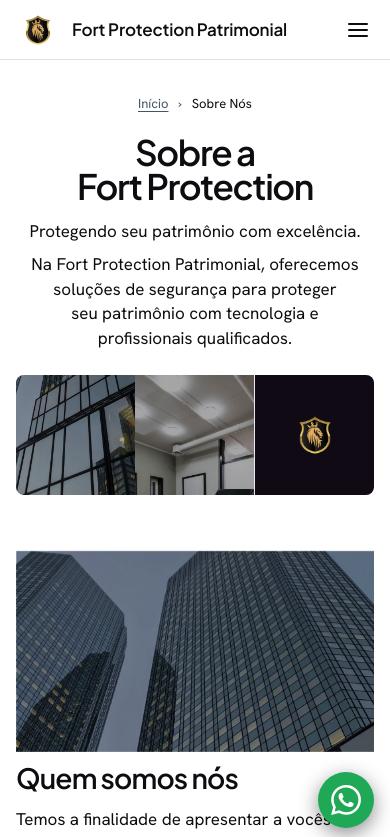
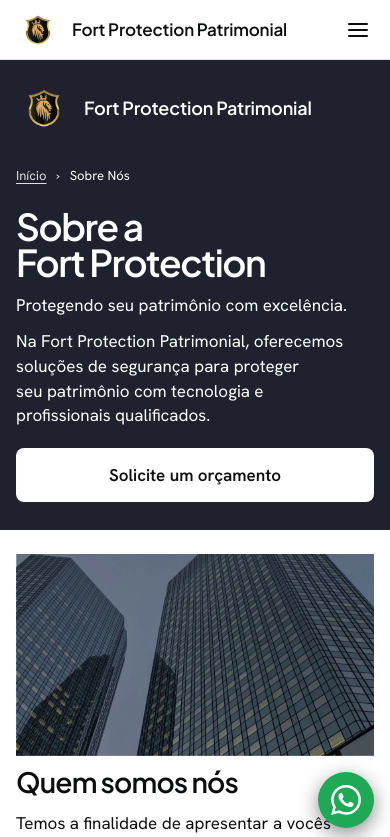
Before and after one commit to th3uuz/fort-protection, a Next.js app: page /sobre in a window 390 px wide. Shown: the top 837 px of the page. Built offline with nearby package versions, Linux system fonts and the light colour scheme.

Commit message:
feat: banner mobile proprio, CNPJ real e credito do desenvolvedor no rodape
Co-Authored-By: Claude Sonnet 5.5 <noreply@anthropic.com>

```diff
--- a/src/app/page.module.css
+++ b/src/app/page.module.css
@@ -41,11 +41,6 @@
   align-items: center;
   gap: 8px 24px;
   margin-top: 8px;
-}
-
-.heroFotos {
-  position: relative;
-  min-height: 260px;
 }
 
 .linkTexto {
@@ -226,12 +221,8 @@
 @media (max-width: 800px) {
   .hero {
     grid-template-columns: minmax(0, 1fr);
-  }
-
-  .heroFotos {
-    order: -1;
-    height: 200px;
-    min-height: 0;
+    background-color: #1f222e;
+    color: var(--paper);
   }
 
   .heroTexto {
@@ -308,12 +299,8 @@
     grid-row: 1;
   }
 
-  .heroFotos {
-    display: none;
-  }
 }
 
-@media (min-width: 801px) {
 .heroAcoes :global(.btn) {
   background: var(--paper);
   color: var(--navy);
@@ -323,4 +310,3 @@
   background: var(--bg-3);
   color: var(--navy);
 }
-}
--- a/src/components/Footer.module.css
+++ b/src/components/Footer.module.css
@@ -145,6 +145,22 @@
   padding: 20px var(--margin);
 }
 
+.creditos {
+  display: block;
+  margin-top: 6px;
+}
+
+.creditos a {
+  display: inline-block;
+  padding-block: 8px;
+  text-decoration: underline;
+  text-underline-offset: 3px;
+}
+
+.creditos a:hover {
+  color: #fff;
+}
+
 @media (max-width: 1100px) {
   .cols {
     grid-template-columns: repeat(2, minmax(0, 1fr));
--- a/src/components/Footer.tsx
+++ b/src/components/Footer.tsx
@@ -133,6 +133,12 @@ export default function Footer() {
       <p className={styles.legal}>
         © <CurrentYear /> {site.name}. Todos os direitos reservados. CNPJ{" "}
         {site.cnpj}.
+        <span className={styles.creditos}>
+          Desenvolvido por:{" "}
+          <a href="https://www.instagram.com/dev.lacerda/" target="_blank" rel="noopener noreferrer">
+            @dev.lacerda
+          </a>
+        </span>
       </p>
     </footer>
   );
--- /dev/null
+++ b/src/components/MarcaBanner.module.css
@@ -0,0 +1,24 @@
+.marca {
+  display: flex;
+  align-items: center;
+  gap: 12px;
+  font-family: var(--font-display);
+  font-weight: 600;
+  font-size: 1.125rem;
+  line-height: 1.1;
+  letter-spacing: -0.01em;
+  color: var(--paper);
+  margin-bottom: 8px;
+}
+
+.marca img {
+  width: 56px;
+  height: 56px;
+  flex: none;
+}
+
+@media (min-width: 801px) {
+  .marca {
+    display: none;
+  }
+}
--- /dev/null
+++ b/src/components/MarcaBanner.tsx
@@ -0,0 +1,12 @@
+import Image from "next/image";
+import { site } from "@/lib/site";
+import styles from "./MarcaBanner.module.css";
+
+export default function MarcaBanner() {
+  return (
+    <div className={styles.marca}>
+      <Image src="/images/logo-fort-protection.png" alt="" width={56} height={56} loading="eager" />
+      <span>{site.name}</span>
+    </div>
+  );
+}
--- a/src/components/PageHero.module.css
+++ b/src/components/PageHero.module.css
@@ -110,3 +110,52 @@
     color: var(--navy);
   }
 }
+
+@media (max-width: 800px) {
+  .banner {
+    gap: 0;
+    padding-block: 0;
+    background-color: #1f222e;
+    color: var(--paper);
+  }
+
+  .banner .texto {
+    justify-items: start;
+    text-align: left;
+    gap: 12px;
+    padding: 20px var(--margin) 28px;
+  }
+
+  .banner .h1 {
+    font-size: clamp(2.25rem, 9.5vw, 3rem);
+    line-height: 0.98;
+    margin-block: 0;
+  }
+
+  .banner .apoio {
+    margin-inline: 0;
+  }
+
+  .banner .texto nav,
+  .banner .texto nav span,
+  .banner .texto nav a {
+    color: rgb(255 255 255 / 0.85);
+  }
+
+  .banner .texto nav span[aria-current] {
+    color: #fff;
+  }
+
+  .banner .acoes {
+    display: flex;
+    width: 100%;
+    margin-top: 8px;
+  }
+
+  .banner .acoes :global(.btn) {
+    width: 100%;
+    text-align: center;
+    background: var(--paper);
+    color: var(--navy);
+  }
+}
--- a/src/components/PageHero.tsx
+++ b/src/components/PageHero.tsx
@@ -1,4 +1,5 @@
 import Link from "next/link";
+import MarcaBanner from "./MarcaBanner";
 import Breadcrumb, { type Migalha } from "./Breadcrumb";
 import Headline from "./Headline";
 import Masthead, { type FotoMosaico } from "./Masthead";
@@ -14,10 +15,11 @@ type Props = {
 };
 
 export default function PageHero({ titulo, apoio, migalhas, fotos, banner = false, acao }: Props) {
-  const temFotos = !!fotos && fotos.length > 0;
+  const temFotos = !banner && !!fotos && fotos.length > 0;
   return (
     <section className={`${styles.hero} ${banner ? styles.banner : ""}`}>
       <div className={`${styles.texto} fade-after`}>
+        {banner ? <MarcaBanner /> : null}
         <Breadcrumb itens={migalhas} />
         <Headline className={styles.h1} linhas={[titulo]} />
         {apoio.map((texto) => (
--- a/src/lib/site.ts
+++ b/src/lib/site.ts
@@ -8,7 +8,7 @@ export const site = {
   hours: "Segunda a sexta, 08:00 às 18:00",
   city: "São Paulo",
   addressLine: "Rua, Jaracatia - São Paulo",
-  cnpj: "00.000.000/0000-00",
+  cnpj: "42.601.564/0001-20",
   instagram: "https://www.instagram.com/fortprotection_patrimonial",
   facebook: "https://www.facebook.com/share/TxXKeAqbFKnGRoTs/",
 } as const;
```
Also changed, not shown: src/app/page.tsx (+2 -11 lines), 2 other files (tests, documents, lock files or other folders). Lines whose indentation alone changed are shown as unchanged.
